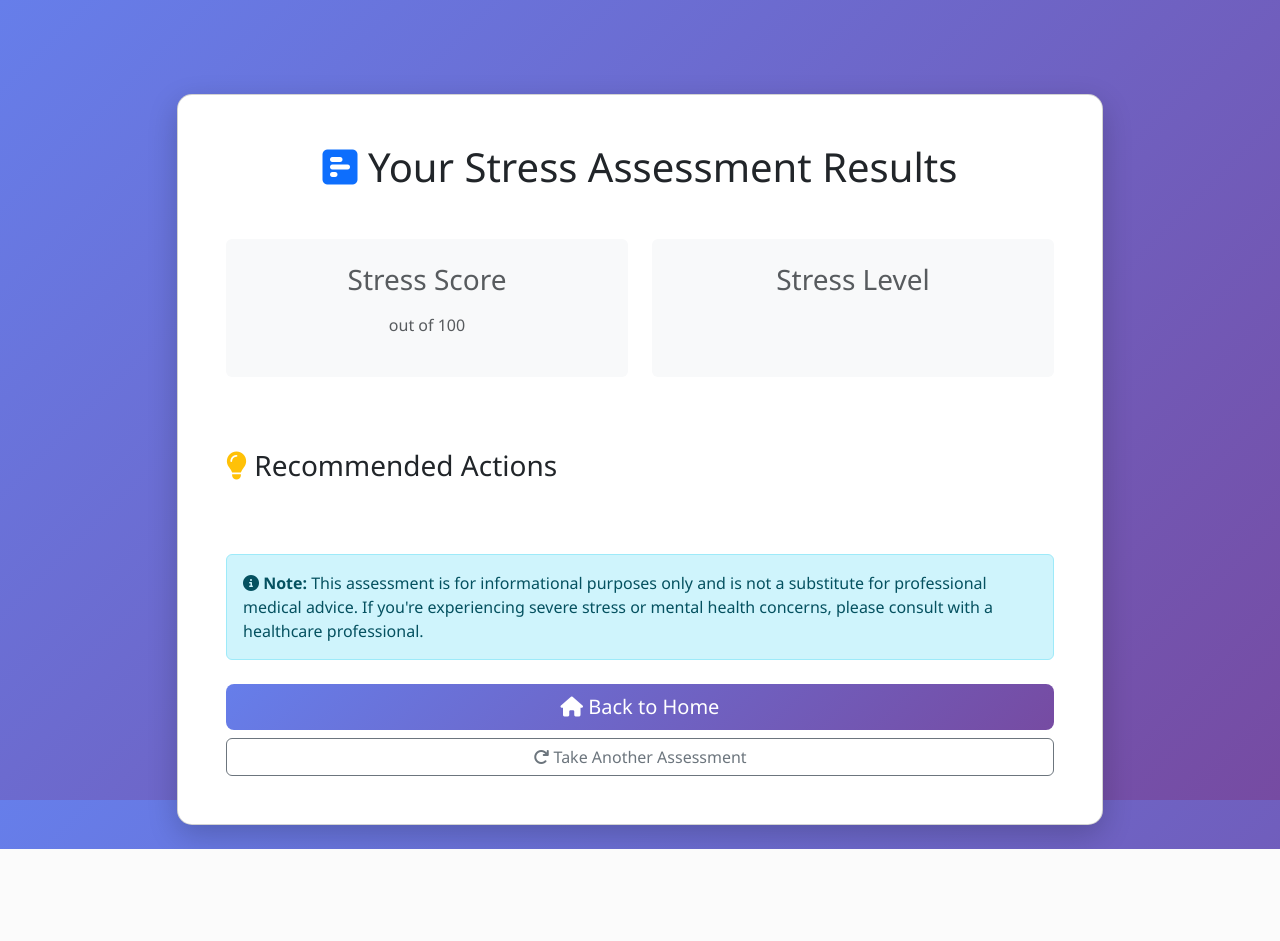
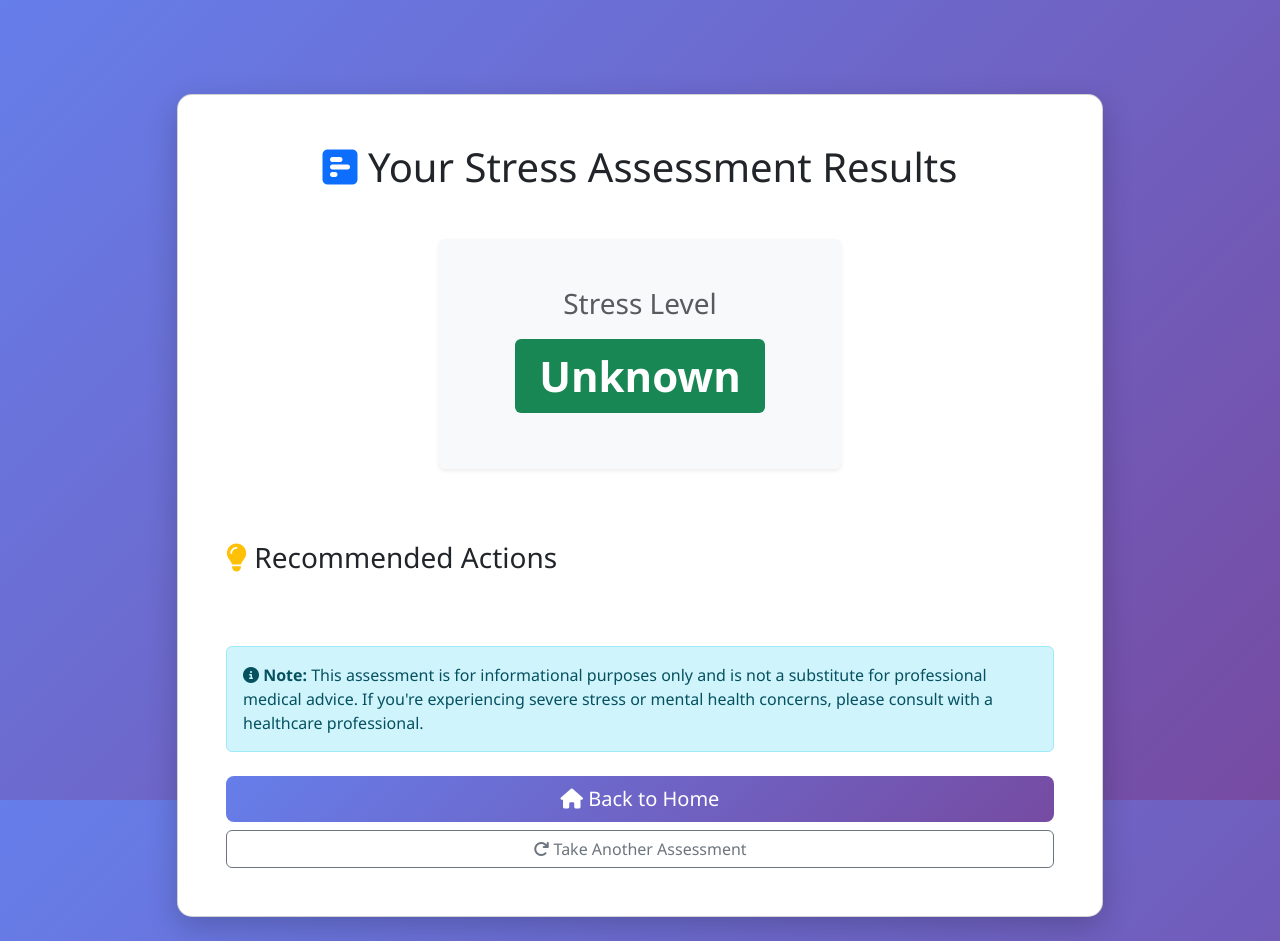
Before and after one commit to OmarBouchoucha0/StressLevelPredictor, a PHP site: the page made by templates/assessment/result.html.twig in a window 1280 px wide. Before the commit the page ends 849 px from the top, so only its background shows below. Run offline with PHP 8.4, Linux system fonts and the light colour scheme; the template is opened without the code that fills it, so the values that code supplies are empty; some libraries are stand-ins or nearby versions.

Commit message:
fixing alignment in result page

```diff
--- a/templates/assessment/index.html.twig
+++ b/templates/assessment/index.html.twig
@@ -5,7 +5,7 @@
 {% block body %}
 
 <div class="row justify-content-center">
-  <div class="col-lg-8">
+  <div class="col-lg-10">
     <div class="card shadow-sm">
       <div class="card-body p-5">
         <h1 class="text-center mb-4">
@@ -24,7 +24,7 @@
         <div class="row g-3">
           {% for field in [
             'anxietyLevel', 'selfEsteem', 'mentalHealthHistory', 'depression', 'headache',
-            'bloodPressure', 'sleepQuality', 'breathingProblem', 'noiseLevel', 'livingConditions', 'basicNeeds'
+            'bloodPressure', 'sleepQuality', 'breathingProblem', 'noiseLevel', 'livingConditions', 'safety','basicNeeds'
           ] %}
             <div class="col-md-6">
               <div class="mb-3">
--- a/templates/assessment/result.html.twig
+++ b/templates/assessment/result.html.twig
@@ -12,24 +12,27 @@
                 </h1>
 
 
-                <div class="row mb-5 align-items-stretch">
+
+                <div class="row mb-5 justify-content-center">
                     <div class="col-md-6 text-center mb-4 d-flex">
-                        <div class="p-4 bg-light rounded flex-fill">
-                            <h3 class="text-muted mb-3">Stress Score</h3>
-                            <h1 class="display-3 text-primary mb-0">{{ assessment.stressScore }}</h1>
-                            <p class="text-muted">out of 100</p>
-                        </div>
+                        <div class="p-5 bg-light rounded shadow-sm flex-fill">
+                            <h3 class="text-muted mb-3">Stress Level</h3>
+
+                            {% set levelText = {
+                                0: 'Low',
+                                1: 'Moderate',
+                                2: 'High'
+                            }[assessment.stressLevel]|default('Unknown') %}
+
+                            {% set badgeClass = assessment.stressLevel == 0 ? 'success' :
+                                                (assessment.stressLevel == 1 ? 'warning' :
+                                                (assessment.stressLevel == 2 ? 'danger' : 'secondary')) %}
+
+                            <h1 class="display-4">
+                                <span class="badge bg-{{ badgeClass }} px-4 py-3">{{ levelText }}</span>
+                            </h1>
+
                     </div>
-                    <div class="col-md-6 text-center mb-4 d-flex">
-                        <div class="p-4 bg-light rounded flex-fill">
-                            <h3 class="text-muted mb-3">Stress Level</h3>
-                            {% set badgeClass = assessment.stressLevel == 'Low' ? 'success' :
-                                            (assessment.stressLevel == 'Moderate' ? 'warning' :
-                                            (assessment.stressLevel == 'High' ? 'danger' : 'dark')) %}
-                            <h1 class="display-4">
-                                <span class="badge bg-{{ badgeClass }}">{{ assessment.stressLevel }}</span>
-                            </h1>
-                        </div>
                     </div>
                 </div>
                 <div class="mb-5">
```
Also changed, not shown: TODO.md (deleted, +0 -2 lines), src/Controller/AssessmentController.php (+34 -0 lines), src/Form/StressAssessmentType.php (+7 -7 lines).
